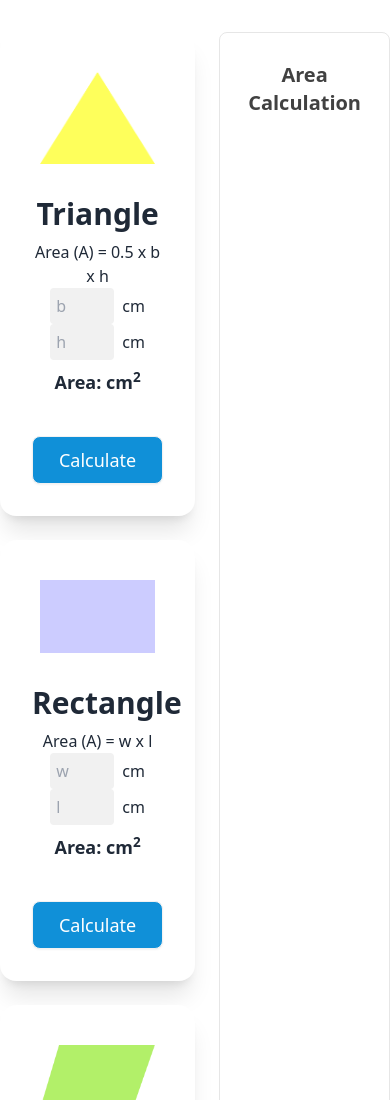
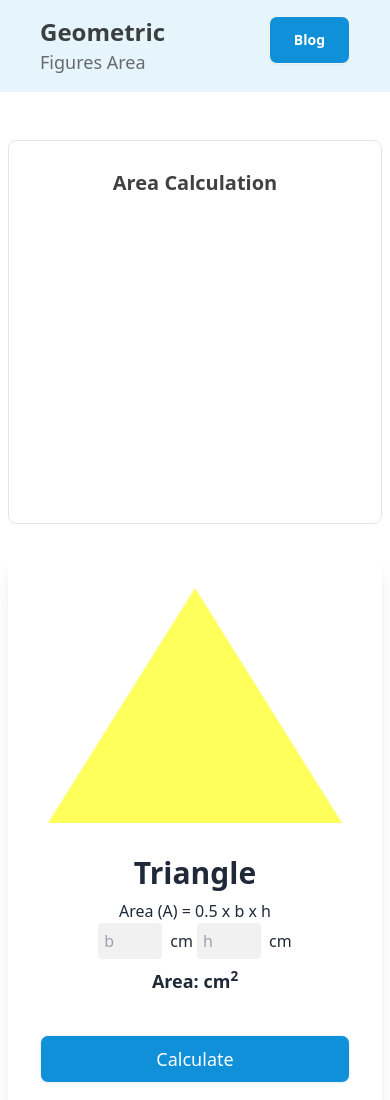
Before and after one commit to jsDeveloper001/Geometric-Figures-Area, a plain HTML site: page index.html in a window 390 px wide. Shown: the top 1100 px of the page. Drawn offline with nearby package versions, Linux system fonts and the light colour scheme.

Commit message:
responsive navbar added

```diff
--- a/index.html
+++ b/index.html
@@ -9,10 +9,17 @@
     <script src="https://cdn.tailwindcss.com"></script>
 
 </head>
+<header class="bg-[#1090D81A] flex justify-between px-10 py-4">
+    <div>
+        <h2 class="text-[#111111CC] text-2xl font-bold">Geometric</h2>
+        <h5 class="text-[#11111199] text-lg font-medium">Figures Area</h5>
+    </div>
+    <button class="btn bg-[#1090D8] text-white font-bold px-6 ">Blog</button>
+</header>
 
 <body>
-    <main class="mt-8 lg:mx-4">
-        <div class="grid grid-cols-[3fr,1fr] gap-6">
+    <main class="mt-12 m-2 lg:mx-4">
+        <div class="flex flex-col-reverse lg:grid  lg:grid-cols-[3fr,1fr] gap-6">
             <div class="grid gap-6 grid-cols-1 md:grid-cols-2 lg:grid-cols-3">
 
                 <!-- Triangle Card -->
@@ -171,7 +178,7 @@
                     </div>
                 </div>
             </div>
-            <div class="border border-[#1111111A] rounded-lg text-[#111111CC] font-bold text-center text-xl">
+            <div class="border border-[#1111111A] rounded-lg text-[#111111CC] font-bold text-center text-xl h-96">
                 <h2 class="p-7">Area Calculation</h2>
             </div>
         </div>
```
